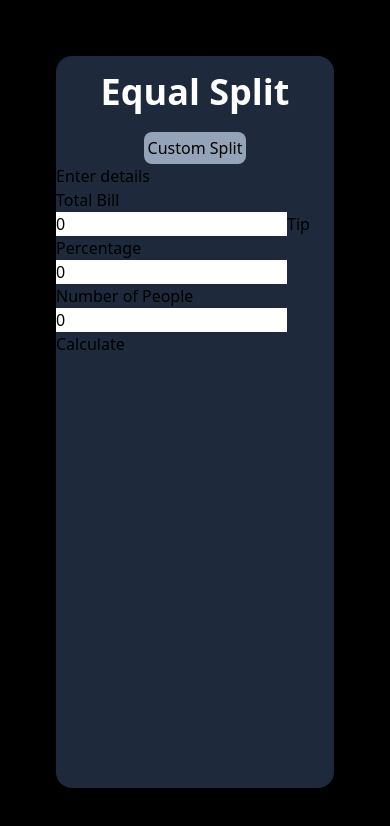
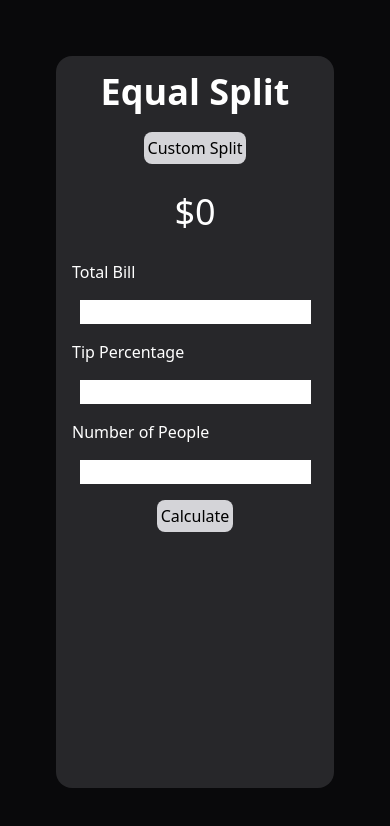
Before and after one commit to JoannaA21/fairtab, a React (Vite) app: page /equalsplit in a window 390 px wide. Shown: the top 826 px of the page. Built offline with nearby package versions, Linux system fonts and the light colour scheme.

Commit message:
equal split mobile UI, add clear form functionality

```diff
--- a/src/components/CustomSplit.jsx
+++ b/src/components/CustomSplit.jsx
@@ -91,8 +91,8 @@ const CustomSplit = () => {
   };
 
   return (
-    <div className="flex  min-h-screen max-w-screen-xl mx-auto bg-black">
-      <div className="m-14 w-full bg-slate-800 rounded-2xl">
+    <div className="flex  min-h-screen max-w-screen-xl mx-auto bg-zinc-950">
+      <div className="m-14 w-full bg-zinc-800 rounded-2xl">
         <SplitType />
         <form onSubmit={handleSubmit}>
           <div>
--- a/src/components/EqualSplit.jsx
+++ b/src/components/EqualSplit.jsx
@@ -3,9 +3,9 @@ import SplitType from "./SplitType";
 
 const EqualSplit = () => {
   const [bill, setBill] = useState({
-    totalBill: 0,
-    tipPercentage: 0,
-    peopleCount: 0,
+    totalBill: "",
+    tipPercentage: "",
+    peopleCount: "",
   });
 
   const [amountPerPerson, setAmountPerPerson] = useState(null);
@@ -13,13 +13,21 @@ const EqualSplit = () => {
 
   const handleInputChange = (e) => {
     const { name, value } = e.target;
-
-    setBill((prevBill) => ({ ...prevBill, [name]: parseFloat(value) || 0 }));
+    if (!/^[0-9]*\.?[0-9]*$/.test(value) && value !== "") {
+      setError("Please enter a valid number.");
+      return;
+    }
+    setError("");
+    setBill((prevBill) => ({ ...prevBill, [name]: value }));
+    //setBill((prevBill) => ({ ...prevBill, [name]: parseFloat(value) || 0 }));
   };
 
   const handleSubmit = (e) => {
     e.preventDefault(); // Prevent the form from reloading the page
-    const { totalBill, tipPercentage, peopleCount } = bill;
+
+    const totalBill = parseFloat(bill.totalBill);
+    const tipPercentage = parseFloat(bill.tipPercentage);
+    const peopleCount = parseFloat(bill.peopleCount);
 
     if (peopleCount <= 0) {
       setError("Number of people must be greater than 0.");
@@ -40,38 +48,92 @@ const EqualSplit = () => {
     setAmountPerPerson((withTip + totalBill) / peopleCount);
   };
 
+  const clearForm = () => {
+    setBill({
+      totalBill: "",
+      tipPercentage: "",
+      peopleCount: "",
+    });
+
+    setAmountPerPerson(null);
+  };
+
   return (
-    <div className="flex  min-h-screen max-w-screen-xl mx-auto bg-black">
-      <div className="m-14 w-full bg-slate-800 rounded-2xl">
+    <div className="flex  min-h-screen max-w-screen-xl mx-auto bg-zinc-950">
+      <div className="m-14 w-full bg-zinc-800 rounded-2xl">
         <SplitType />
-        {error && <p className="text-red-500">{error}</p>}
-        <h1>
-          {amountPerPerson ? `$${amountPerPerson.toFixed(2)}` : "Enter details"}
-        </h1>
-        <form onSubmit={handleSubmit}>
-          <label>Total Bill</label>
+
+        {/* Error */}
+        {/* {error && <p className="text-red-500">{error}</p>} */}
+
+        {/* Result */}
+        {/* <h1 className="flex flex-col my-7 sm:mt-10 text-4xl sm:text-5xl items-center font-medium text-white cursor-default">
+          {amountPerPerson ? `$ ${amountPerPerson.toFixed(2)}` : "$0"}
+        </h1> */}
+
+        {error ? (
+          <p className="flex flex-col w-3/4 mx-auto my-7 items-center font-medium cursor-default text-red-500">
+            {error}
+          </p>
+        ) : (
+          <h1 className="flex flex-col my-7 sm:mt-10 text-4xl sm:text-5xl items-center font-medium text-white cursor-default">
+            {amountPerPerson ? `$ ${amountPerPerson.toFixed(2)}` : "$0"}
+          </h1>
+        )}
+
+        {/* form */}
+        <form
+          onSubmit={handleSubmit}
+          className="space-y-4 flex flex-col justify-center mx-auto"
+        >
+          <label className="ml-4 font-medium text-white text-left">
+            Total Bill
+          </label>
           <input
             type="number"
             name="totalBill"
             value={bill.totalBill}
             onChange={handleInputChange}
+            className="min-w-[14rem] mx-auto"
           />
-          <label>Tip Percentage </label>
+          <label className="ml-4 font-medium text-white text-left">
+            Tip Percentage{" "}
+          </label>
           <input
             type="number"
             name="tipPercentage"
             value={bill.tipPercentage}
             onChange={handleInputChange}
+            className="min-w-[14rem] mx-auto"
           />
-          <label>Number of People</label>
+          <label className="ml-4 font-medium text-white text-left">
+            Number of People
+          </label>
           <input
             type="number"
             name="peopleCount"
             value={bill.peopleCount}
             onChange={handleInputChange}
+            className="min-w-[14rem] mx-auto"
           />
 
-          <button type="submit">Calculate</button>
+          {/* submit button */}
+          <button
+            type="submit"
+            className="w-fit h-fit p-1 mx-auto font-medium sm:text-xl bg-zinc-300 hover:bg-zinc-950 hover:text-white rounded-lg"
+          >
+            Calculate
+          </button>
+
+          {amountPerPerson > 0 && !error && (
+            <button
+              type="button"
+              onClick={clearForm}
+              className="w-fit h-fit p-1 mx-auto font-medium sm:text-xl bg-zinc-300 hover:bg-zinc-950 hover:text-white rounded-lg"
+            >
+              Clear
+            </button>
+          )}
         </form>
       </div>
     </div>
--- a/src/components/Home.jsx
+++ b/src/components/Home.jsx
@@ -14,8 +14,8 @@ const Home = () => {
   };
 
   return (
-    <div className="flex min-h-screen max-w-screen-xl mx-auto bg-black">
-      <div className="m-14 w-full bg-slate-800 rounded-2xl">
+    <div className="flex min-h-screen max-w-screen-xl mx-auto bg-zinc-950">
+      <div className="m-14 w-full bg-zinc-800 rounded-2xl">
         <div className="flex flex-col mt-36 sm:mt-20 items-center justify-center">
           <img src={logo} alt="logo" className="h-32 sm:h-52" />
           <h1 className="mt-4 sm:mt-10 text-4xl sm:text-5xl font-semibold text-white font-serif cursor-default">
@@ -26,13 +26,13 @@ const Home = () => {
         <div className="flex mt-8 sm:mt-12 items-center justify-center">
           <Link
             to="/equalsplit"
-            className="w-fit h-fit p-3 m-1 sm:m-3 font-medium sm:text-4xl bg-slate-400 hover:bg-black hover:text-white rounded-lg"
+            className="w-fit h-fit p-3 m-1 sm:m-3 font-medium sm:text-4xl bg-zinc-300 hover:bg-zinc-950 hover:text-white rounded-lg"
           >
             Equal Split
           </Link>
           <Link
             to="/customsplit"
-            className="w-fit h-fit p-3 m-1 sm:m-3 font-medium sm:text-4xl bg-slate-400 hover:bg-black hover:text-white rounded-lg"
+            className="w-fit h-fit p-3 m-1 sm:m-3 font-medium sm:text-4xl bg-zinc-300 hover:bg-zinc-950 hover:text-white rounded-lg"
           >
             Custom Split
           </Link>
--- a/src/components/SplitType.jsx
+++ b/src/components/SplitType.jsx
@@ -19,14 +19,14 @@ const SplitType = () => {
   const setHeader = () => {
     if (location.pathname === "/equalsplit") {
       return (
-        <p className="mt-4 sm:mt-10 text-4xl sm:text-3xl font-semibold text-white cursor-default">
+        <p className="mt-4 sm:mt-10 text-4xl sm:text-5xl font-semibold text-white cursor-default">
           Equal Split
         </p>
       );
     }
     if (location.pathname === "/customsplit") {
       return (
-        <p className="mt-4 sm:mt-10 text-4xl sm:text-3xl font-semibold text-white cursor-default">
+        <p className="mt-4 sm:mt-10 text-4xl sm:text-5xl font-semibold text-white cursor-default">
           Custom Split
         </p>
       );
@@ -36,7 +36,7 @@ const SplitType = () => {
   return (
     <div className="flex flex-col h-fit w-full items-center justify-center mx-auto">
       {setHeader()}
-      <button className="w-fit h-fit p-1 mt-5 sm:m-3 font-medium sm:text-3xl bg-slate-400 hover:bg-black hover:text-white rounded-lg">
+      <button className="w-fit h-fit p-1 mt-5 sm:mt-10 font-medium sm:text-xl bg-zinc-300 hover:bg-zinc-950 hover:text-white rounded-lg">
         {splitType()}
       </button>
     </div>
```
